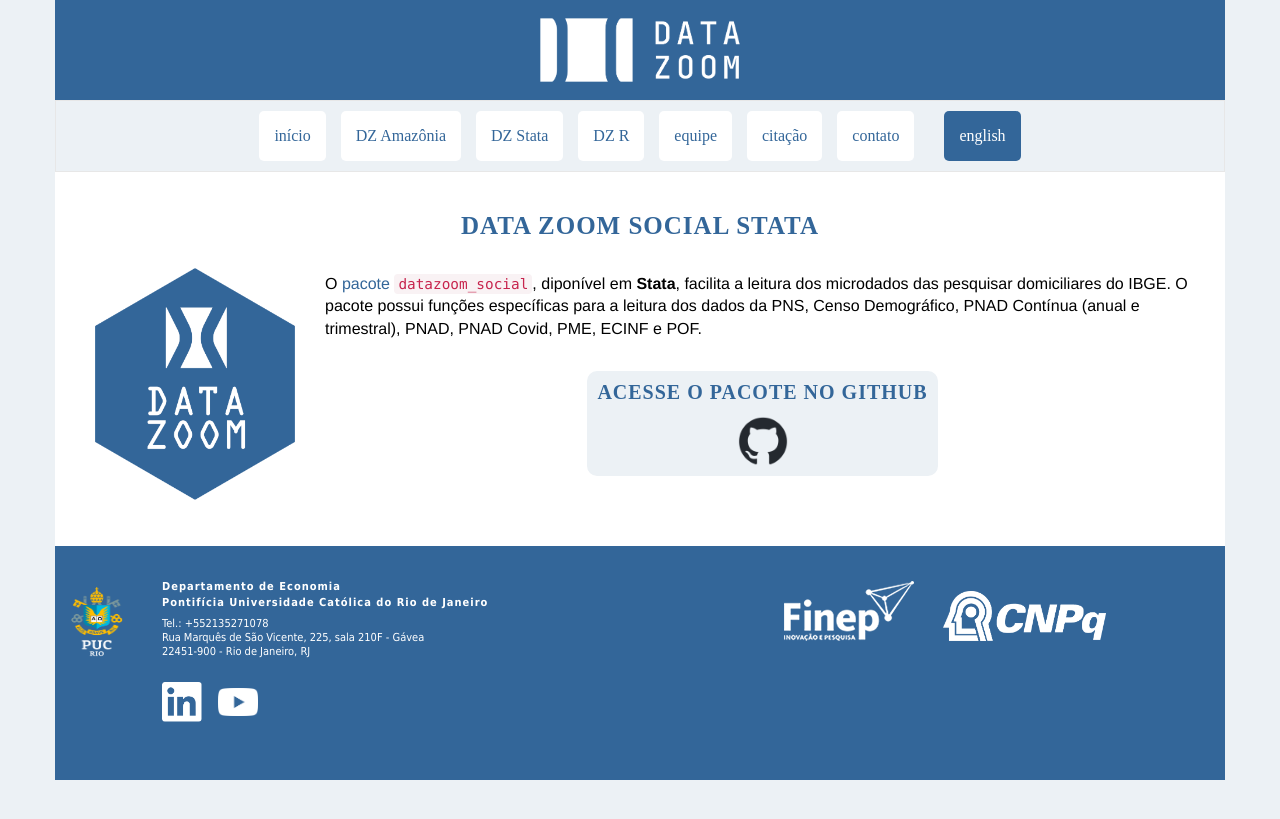
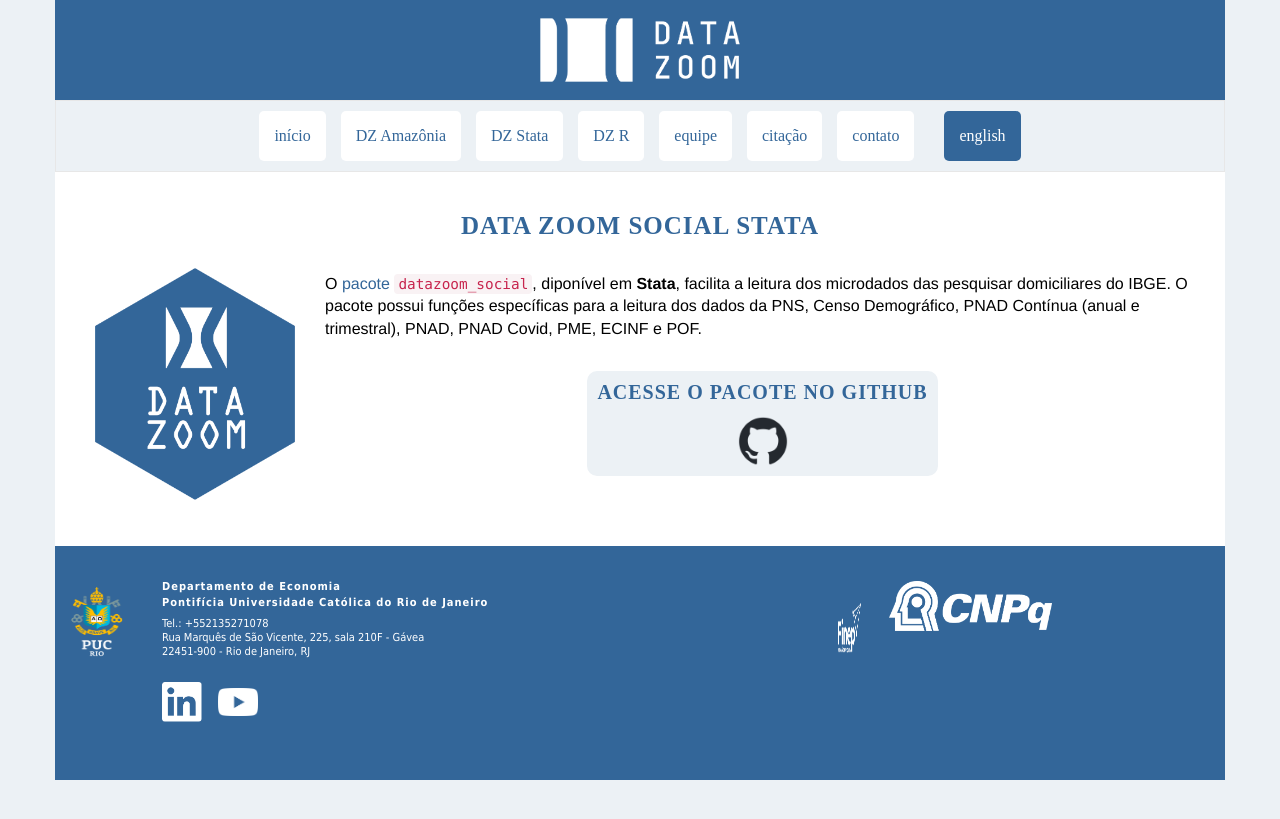
Before and after one commit to datazoompuc/datazoompuc.github.io, a Jekyll site: the page built from pt/dz_stata.md, in a window 1280 px wide. Shown: the top 819 px of the page. Built offline with Jekyll 4.4.1, drawn with Linux system fonts in a browser that asks for light colours; nearby versions of some CDN libraries; some web fonts are replaced.

Commit message:
Atualizando a resolução da Finep

```diff
--- a/_includes/footer.html
+++ b/_includes/footer.html
@@ -47,10 +47,15 @@
     <div class="footer-right d-flex align-items-center justify-content-md-end">
       <!-- Finep -->
       <div class="txt" style="margin-left:25px;">
-        <a href="http://www.finep.gov.br" target="_blank" rel="noopener">
-          <img alt="Finep" src="{{ site.baseurl }}/assets/img/logo-finep2.png" style="display:block; height:auto;">
-        </a>
-      </div>
+  <a href="http://www.finep.gov.br" target="_blank" rel="noopener">
+    <img
+      alt="Finep"
+      src="{{ site.baseurl }}/assets/img/logo-finep2.png"
+      width="23"
+      height="50">
+  </a>
+</div>
+
 
       <!-- CNPq -->
       <div class="txt" style="margin-left:25px;">
```
